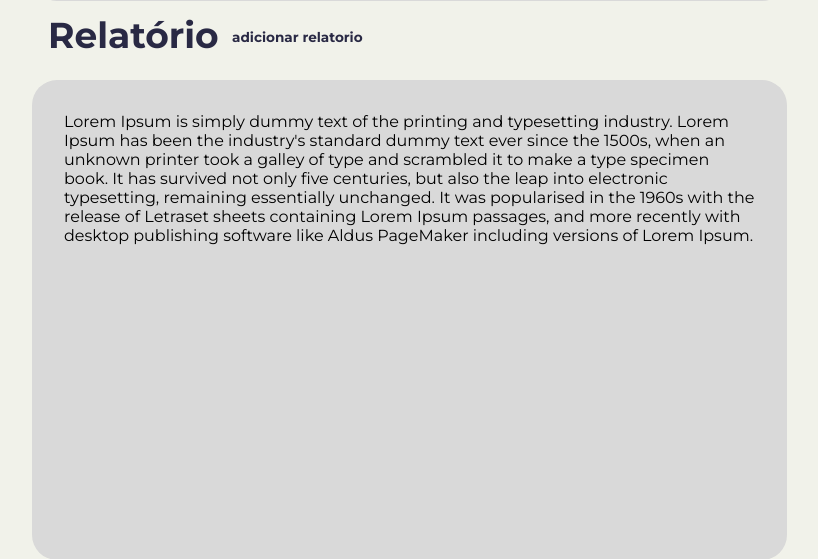
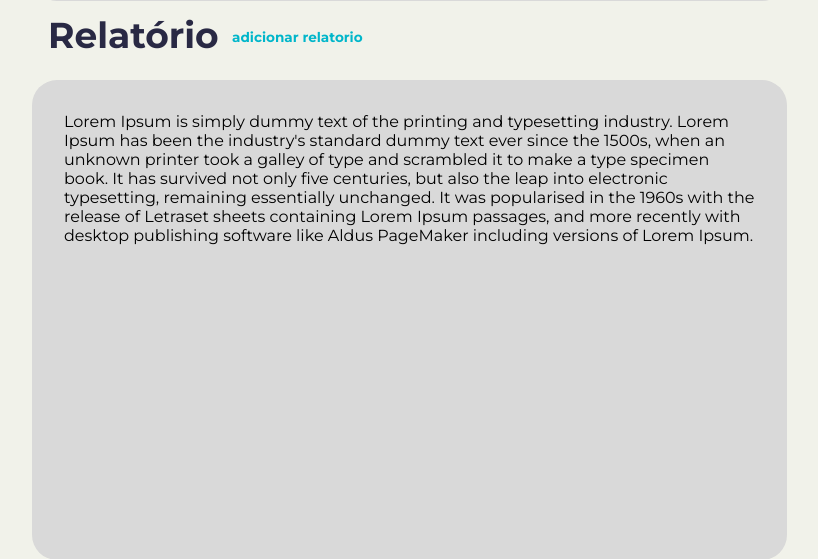
Before and after one commit to raphael0627f/MVCInternSpace, a PHP site: page /html/Main.html in a window 1280 px wide, with the pointer over the restyled element. Shown: the part 464-1023 px from the top of the page, without its empty margins (248-1066 px from the left). Run offline with PHP 8.4, Linux system fonts and the light colour scheme.

Commit message:
Update Main.css

```diff
--- a/frontend/Main.css
+++ b/frontend/Main.css
@@ -106,6 +106,12 @@ main {
     text-decoration: none;
 }
 
+#adicionar-relatorio:hover {
+    color: #00b6ca;
+    cursor: pointer;
+    transition: 0.2s;
+}
+
 #relatorio {
     margin-left: 35vh;
     display: flex;
@@ -153,9 +159,6 @@ main {
     width: 59%;
     height: 30%;
 }
-
-
-
 
 
 input[type='file']{
@@ -212,5 +215,5 @@ margin-left: 19vh;
     background-color: grey;
     color: white;
     border-radius:50% 6px;
-
+    transition: 0.5s;
 }
```
